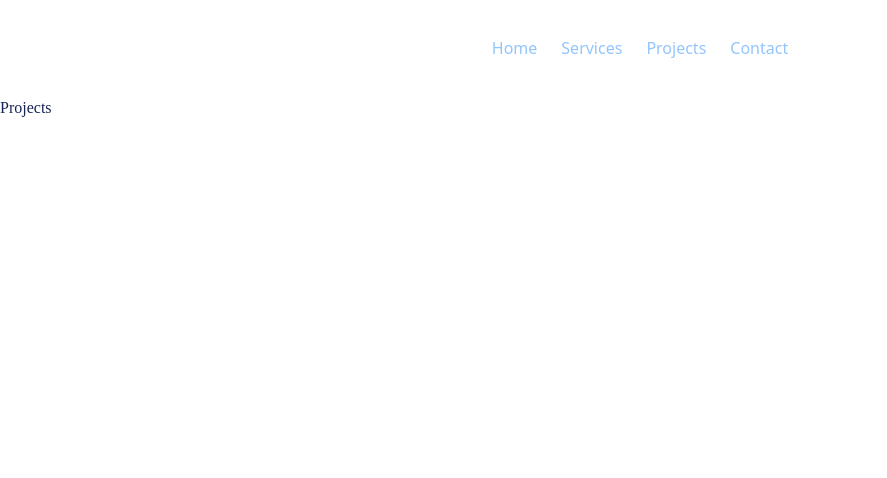
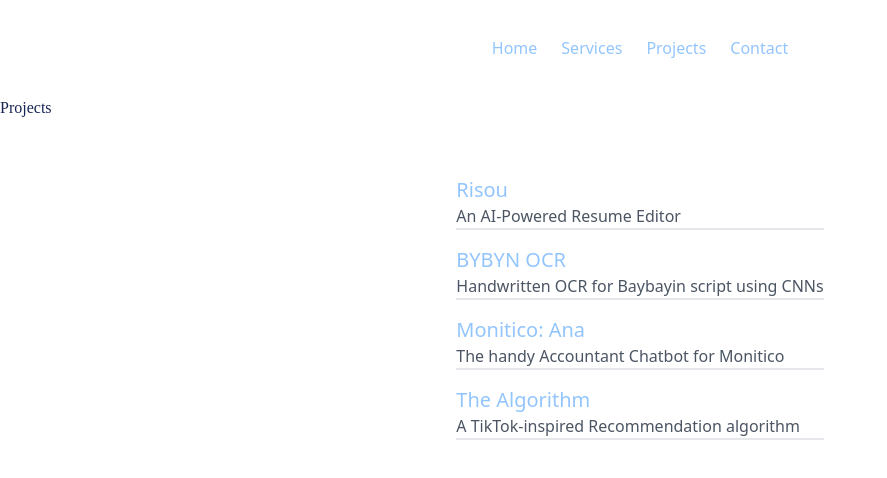
Before and after one commit to tabadines00/personalsite, a Gatsby site: page /projects in a window 1280 px wide. Shown: the whole page, without its empty margins (0-887 px from the left). Built offline with nearby package versions, Linux system fonts and the light colour scheme; Gatsby itself is replaced by a stand-in of ours.

Commit message:
Created List and ListItem components

```diff
--- /dev/null
+++ b/src/components/List.tsx
@@ -0,0 +1,42 @@
+import React from 'react'
+import ListItem from './ListItem'
+
+function List(props: any) {
+    const l = [
+        {
+            title: "Risou",
+            description: "An AI-Powered Resume Editor",
+            link: "risou"
+        },
+        {
+            title: "BYBYN OCR",
+            description: "Handwritten OCR for Baybayin script using CNNs",
+            link: "bybyn-ocr"
+        },
+        {
+            title: "Monitico: Ana",
+            description: "The handy Accountant Chatbot for Monitico",
+            link: "monitico-ana"
+        },
+        {
+            title: "The Algorithm",
+            description: "A TikTok-inspired Recommendation algorithm",
+            link: "tiktok-algorithm"
+        }
+    ] //props.items
+
+    return (
+        <div>
+            {l.map((item, index) => {
+                return <ListItem
+                    key={index}
+                    title={item.title}
+                    description={item.description}
+                    link={item.link}
+                    ></ListItem>
+            })}
+        </div>
+    )
+}
+
+export default List
--- /dev/null
+++ b/src/components/ListItem.tsx
@@ -0,0 +1,13 @@
+import React from 'react'
+import { Link } from 'gatsby'
+
+function ListItem(props: any) {
+  return (
+    <div className='my-4 border-b-2'>
+        <Link to={"/projects/" + props.link} className='text-xl text-blue-300 hover:text-blue-950'>{props.title}</Link>
+        <p className='text-gray-600'>{props.description}</p>
+    </div>
+  )
+}
+
+export default ListItem
--- a/src/pages/projects/index.tsx
+++ b/src/pages/projects/index.tsx
@@ -1,5 +1,7 @@
 import React from 'react'
 import Navbar from '@/components/Navbar'
+import List from '@/components/List'
+import Centered from '@/components/Centered'
 
 function Projects() {
   return (
@@ -7,6 +9,9 @@
       <section>
         <Navbar />
         <h1>Projects</h1>
+        <Centered content= {
+          <List className="w-10/12" />
+        } />
 
       </section>
 	  </main>
--- /dev/null
+++ b/src/pages/projects/risou/index.tsx
@@ -0,0 +1,20 @@
+import React from 'react'
+import Navbar from '@/components/Navbar'
+
+import Blob1 from '@/components/Blob1'
+import Blob2 from '@/components/Blob2'
+
+function Risou() {
+  return (
+    <main>
+      <section>
+        <Navbar />
+        <Blob1 />
+        <Blob2 />
+        <h1>Risou</h1>
+      </section>
+	</main>
+  )
+}
+
+export default Risou
```
